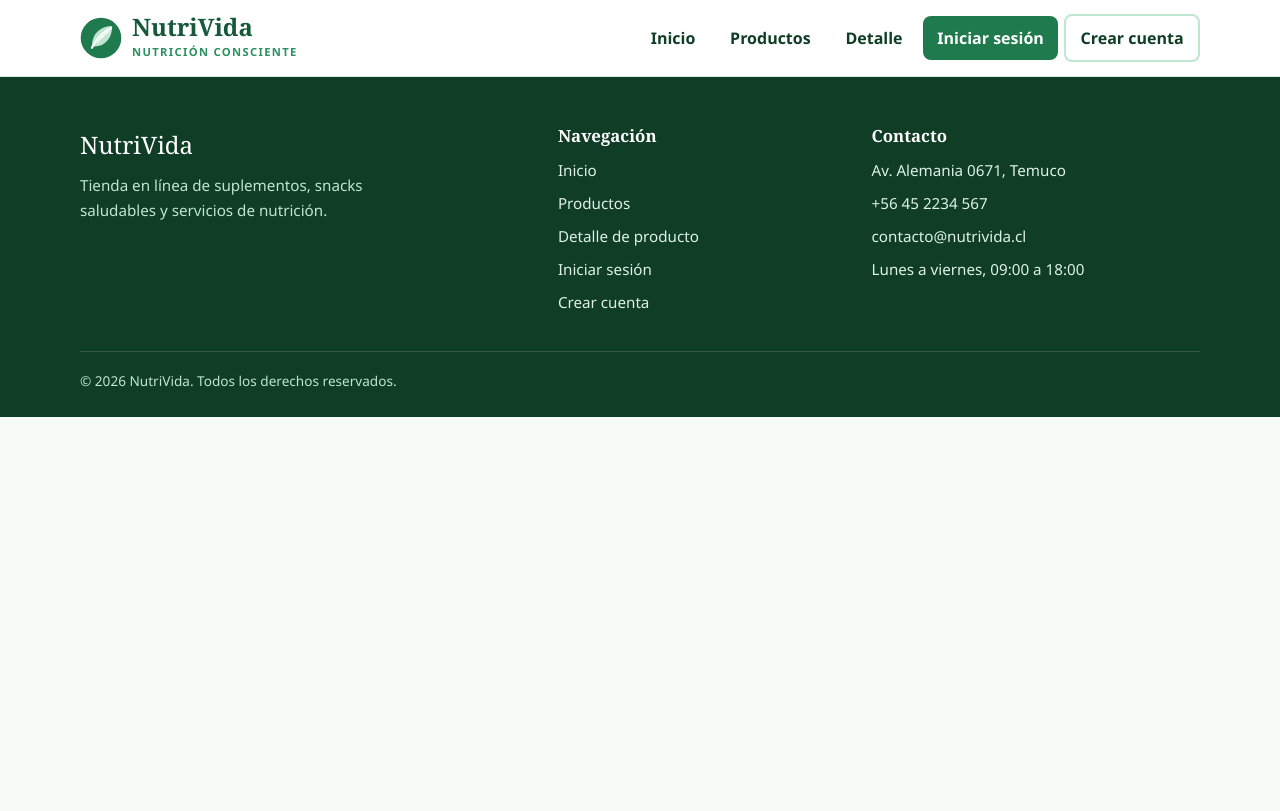
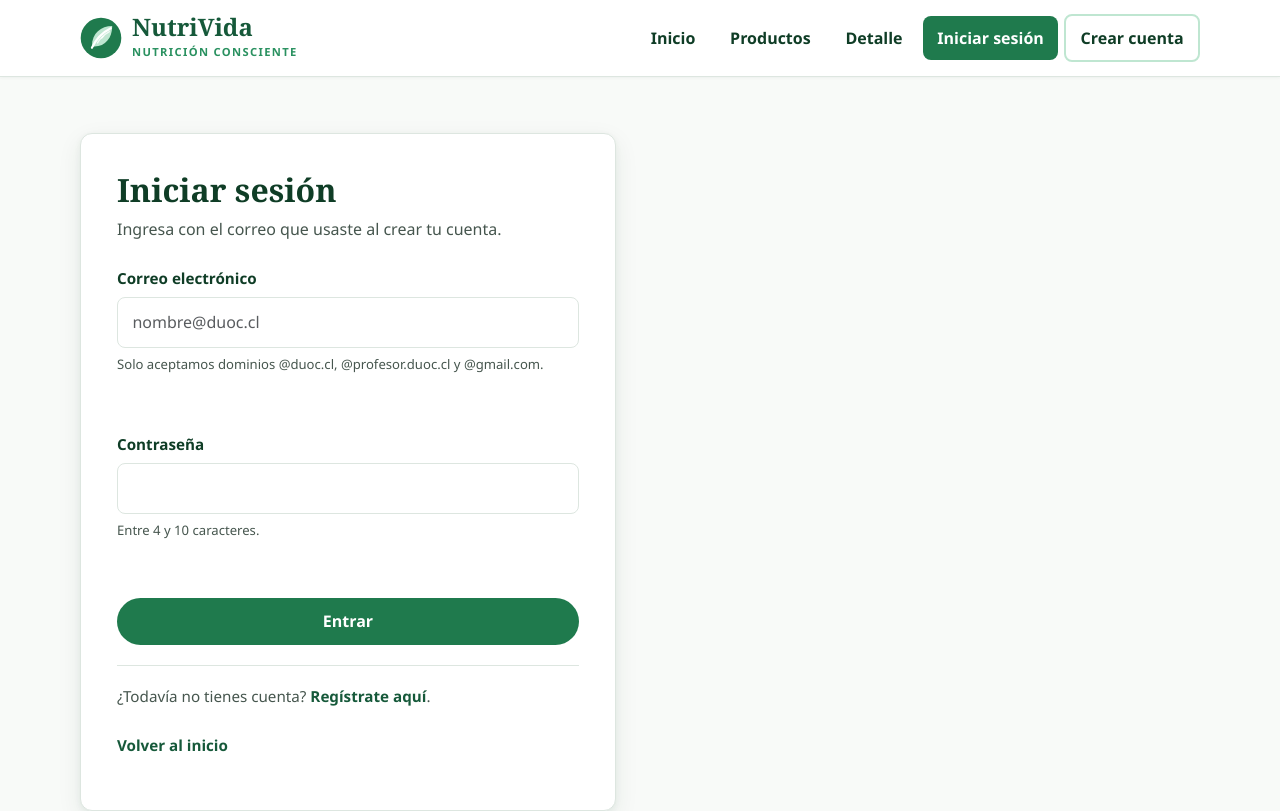
Before and after one commit to mwvv/nutrivida-react, a React (Vite) app: page /login in a window 1280 px wide. Shown: the top 811 px of the page. Built offline with nearby package versions, Linux system fonts and the light colour scheme.

Commit message:
feat: agregar página Login con sesión en localStorage

```diff
--- a/src/App.jsx
+++ b/src/App.jsx
@@ -1,13 +1,14 @@
 import { useState } from 'react'
-import { Routes, Route } from 'react-router-dom'
+import { Routes, Route, useNavigate } from 'react-router-dom'
 import 'bootstrap/dist/css/bootstrap.min.css'
 import './styles/estilos.css'
 import Navbar from './components/organisms/Navbar'
-import { itemsMenu } from './data/itemsMenu'
+import { itemsMenu, itemsMenuSesion } from './data/itemsMenu'
 import Footer from './components/organisms/Footer'
 import Index from './pages/Index'
 import Productos from './pages/Productos'
 import Producto from './pages/Producto'
+import Login from './pages/Login'
 import { productos as productosIniciales } from './data/productos'
 import Scrollpaginas from './utils/Scrollpaginas'
 
@@ -15,6 +16,18 @@ import Scrollpaginas from './utils/Scrollpaginas'
 function App() {
   const [productos] = useState(productosIniciales)
   const [carrito, setCarrito] = useState([])
+  const [sesion, setSesion] = useState(() => JSON.parse(localStorage.getItem('sesion')))
+  const navigate = useNavigate()
+
+  const iniciarSesion = (datos) => {
+    setSesion(datos)
+    navigate('/')
+  }
+
+  const cerrarSesion = () => {
+    localStorage.removeItem('sesion')
+    setSesion(null)
+  }
 
   const agregarAlCarrito = (id, cantidad) => {
     setCarrito((actual) => {
@@ -28,7 +41,7 @@ function App() {
 
   return (
     <>
-      <Navbar itemsMenu={itemsMenu} />
+      <Navbar itemsMenu={sesion ? itemsMenuSesion : itemsMenu} sesion={sesion} onCerrarSesion={cerrarSesion} />
       <Routes>
         <Route path="/" element={<Index productos={productos} />} />
         <Route path="/productos" element={<Productos productos={productos} />} />
@@ -36,6 +49,7 @@ function App() {
           path="/producto"
           element={<Producto productos={productos} carrito={carrito} agregarAlCarrito={agregarAlCarrito} />}
         />
+        <Route path="/login" element={<Login onLogin={iniciarSesion} />} />
       </Routes>
       <Footer />
       <Scrollpaginas />
--- /dev/null
+++ b/src/components/molecules/CampoFormulario.jsx
@@ -0,0 +1,20 @@
+import { Form } from 'react-bootstrap'
+
+function CampoFormulario({ id, label, ayuda, error, ref, ...control }) {
+    return (
+        <Form.Group className="campo">
+            <Form.Label htmlFor={id}>{label}</Form.Label>
+            <Form.Control
+                id={id}
+                name={id}
+                ref={ref}
+                className={error ? 'campo--error' : ''}
+                {...control}
+            />
+            {ayuda && <span className="campo__ayuda">{ayuda}</span>}
+            <p className="campo__error">{error}</p>
+        </Form.Group>
+    )
+}
+
+export default CampoFormulario
--- /dev/null
+++ b/src/components/organisms/FormularioLogin.jsx
@@ -0,0 +1,97 @@
+import { useRef, useState } from 'react'
+import { Button, Form } from 'react-bootstrap'
+import CampoFormulario from '../molecules/CampoFormulario'
+import { usuarios } from '../../data/usuarios'
+import { validarCorreo, validarContrasena } from '../../utils/validaciones'
+
+const validadores = {
+    correo: validarCorreo,
+    contrasena: validarContrasena,
+}
+
+function FormularioLogin({ onLogin }) {
+    const [valores, setValores] = useState({ correo: '', contrasena: '' })
+    const [errores, setErrores] = useState({ correo: '', contrasena: '' })
+    const [avisoError, setAvisoError] = useState('')
+    const refCorreo = useRef(null)
+    const refContrasena = useRef(null)
+
+    const cambiar = (evento) => {
+        setValores({ ...valores, [evento.target.name]: evento.target.value })
+    }
+
+    const validarCampo = (evento) => {
+        const { name, value } = evento.target
+        setErrores({ ...errores, [name]: validadores[name](value) })
+    }
+
+    const enviar = (evento) => {
+        evento.preventDefault()
+
+        const nuevosErrores = {
+            correo: validarCorreo(valores.correo),
+            contrasena: validarContrasena(valores.contrasena),
+        }
+        setErrores(nuevosErrores)
+
+        const primerError = Object.keys(nuevosErrores).find((campo) => nuevosErrores[campo])
+        if (primerError) {
+            setAvisoError('')
+            const campo = primerError === 'correo' ? refCorreo : refContrasena
+            campo.current.focus()
+            return
+        }
+
+        const correo = valores.correo.trim()
+        const usuario = usuarios.find((u) => u.correo === correo && u.contrasena === valores.contrasena)
+        if (!usuario) {
+            setAvisoError('Correo o contraseña incorrectos.')
+            return
+        }
+
+        const sesion = { correo: usuario.correo, nombre: usuario.nombre }
+        localStorage.setItem('sesion', JSON.stringify(sesion))
+        onLogin(sesion)
+    }
+
+    return (
+        <>
+            {avisoError && <p className="aviso aviso--error">{avisoError}</p>}
+
+            <Form className="formulario" noValidate onSubmit={enviar}>
+                <CampoFormulario
+                    id="correo"
+                    label="Correo electrónico"
+                    type="email"
+                    maxLength={100}
+                    placeholder="nombre@duoc.cl"
+                    value={valores.correo}
+                    onChange={cambiar}
+                    onBlur={validarCampo}
+                    ayuda="Solo aceptamos dominios @duoc.cl, @profesor.duoc.cl y @gmail.com."
+                    error={errores.correo}
+                    ref={refCorreo}
+                />
+
+                <CampoFormulario
+                    id="contrasena"
+                    label="Contraseña"
+                    type="password"
+                    maxLength={10}
+                    value={valores.contrasena}
+                    onChange={cambiar}
+                    onBlur={validarCampo}
+                    ayuda="Entre 4 y 10 caracteres."
+                    error={errores.contrasena}
+                    ref={refContrasena}
+                />
+
+                <Button bsPrefix="boton" variant="" className="boton--primario boton--ancho-total" type="submit">
+                    Entrar
+                </Button>
+            </Form>
+        </>
+    )
+}
+
+export default FormularioLogin
--- a/src/components/organisms/Navbar.jsx
+++ b/src/components/organisms/Navbar.jsx
@@ -1,6 +1,6 @@
 import { Link, NavLink } from 'react-router-dom'
 
-function Navbar({ itemsMenu }) {
+function Navbar({ itemsMenu, sesion, onCerrarSesion }) {
     return (
         <header className="encabezado">
             <div className="contenedor encabezado__barra">
@@ -25,6 +25,17 @@ function Navbar({ itemsMenu }) {
                                 </NavLink>
                             </li>
                         ))}
+                        {sesion && (
+                            <li>
+                                <button
+                                    type="button"
+                                    className="navegacion__enlace navegacion__enlace--destacado"
+                                    onClick={onCerrarSesion}
+                                >
+                                    Cerrar sesión
+                                </button>
+                            </li>
+                        )}
                     </ul>
                 </nav>
             </div>
--- /dev/null
+++ b/src/components/organisms/PanelFormulario.jsx
@@ -0,0 +1,18 @@
+function PanelFormulario({ titulo, intro, enlaces, children }) {
+    return (
+        <main id="contenido" className="pagina-cuenta">
+            <div className="contenedor cuenta-rejilla">
+                <section className="panel-formulario">
+                    <h1>{titulo}</h1>
+                    <p className="panel-formulario__intro">{intro}</p>
+
+                    {children}
+
+                    <div className="enlaces-formulario">{enlaces}</div>
+                </section>
+            </div>
+        </main>
+    )
+}
+
+export default PanelFormulario
--- a/src/data/itemsMenu.js
+++ b/src/data/itemsMenu.js
@@ -11,3 +11,11 @@ export const itemsMenu = [
     { to: '/registro', label: 'Crear cuenta', destacado: true },
 
 ]
+
+export const itemsMenuSesion = [
+    { to: '/', label: 'Inicio' },
+    { to: '/productos', label: 'Productos' },
+    { to: '/producto', label: 'Detalle' },
+    { to: '/perfil', label: 'Mi perfil' },
+    { to: '/admin', label: 'Panel' },
+]
--- /dev/null
+++ b/src/data/usuarios.js
@@ -0,0 +1,4 @@
+export const usuarios = [
+    { correo: 'admin@duoc.cl', contrasena: 'admin123', nombre: 'Administrador' },
+    { correo: 'cliente@gmail.com', contrasena: 'cliente123', nombre: 'Cliente' },
+]
--- /dev/null
+++ b/src/pages/Login.jsx
@@ -0,0 +1,22 @@
+import { Link } from 'react-router-dom'
+import PanelFormulario from '../components/organisms/PanelFormulario'
+import FormularioLogin from '../components/organisms/FormularioLogin'
+
+function Login({ onLogin }) {
+    return (
+        <PanelFormulario
+            titulo="Iniciar sesión"
+            intro="Ingresa con el correo que usaste al crear tu cuenta."
+            enlaces={
+                <>
+                    <p>¿Todavía no tienes cuenta? <Link to="/registro">Regístrate aquí</Link>.</p>
+                    <p><Link to="/">Volver al inicio</Link></p>
+                </>
+            }
+        >
+            <FormularioLogin onLogin={onLogin} />
+        </PanelFormulario>
+    )
+}
+
+export default Login
--- a/src/styles/estilos.css
+++ b/src/styles/estilos.css
@@ -1111,3 +1111,32 @@ textarea:focus-visible {
 .filtro-insignia[aria-pressed="true"] .insignia {
   box-shadow: 0 0 0 2px currentColor;
 }
+
+/* --- Ajustes para componentes de React Bootstrap en formularios --- */
+.campo .form-label {
+  margin-bottom: 0;
+}
+
+.campo .form-control {
+  line-height: inherit;
+}
+
+.campo .form-control:focus {
+  color: var(--negro-texto);
+  border-color: var(--verde-600);
+  box-shadow: 0 0 0 3px var(--verde-100);
+}
+
+.campo .form-control.campo--error {
+  border-color: var(--rojo-error);
+  background-color: #fdf4f3;
+}
+
+/* Botón "Cerrar sesión" del menú con el mismo aspecto que los enlaces */
+button.navegacion__enlace {
+  background: none;
+  font: inherit;
+  font-weight: 600;
+  line-height: inherit;
+  cursor: pointer;
+}
--- /dev/null
+++ b/src/utils/validaciones.js
@@ -0,0 +1,31 @@
+const CORREO_PERMITIDO = /^[^\s@]+@(duoc\.cl|profesor\.duoc\.cl|gmail\.com)$/
+
+const LARGO_MAXIMO_CORREO = 100
+const LARGO_MINIMO_CLAVE = 4
+const LARGO_MAXIMO_CLAVE = 10
+
+export function validarCorreo(valor) {
+    const correo = valor.trim()
+
+    if (correo === '') {
+        return 'Escribe tu correo electrónico.'
+    }
+    if (correo.length > LARGO_MAXIMO_CORREO) {
+        return 'El correo no puede tener más de ' + LARGO_MAXIMO_CORREO + ' caracteres.'
+    }
+    if (!CORREO_PERMITIDO.test(correo)) {
+        return 'Usa un correo terminado en @duoc.cl, @profesor.duoc.cl o @gmail.com.'
+    }
+    return ''
+}
+
+// En la contraseña no se usa trim(): un espacio puede ser parte de la clave.
+export function validarContrasena(valor) {
+    if (valor === '') {
+        return 'Escribe tu contraseña.'
+    }
+    if (valor.length < LARGO_MINIMO_CLAVE || valor.length > LARGO_MAXIMO_CLAVE) {
+        return 'La contraseña debe tener entre ' + LARGO_MINIMO_CLAVE + ' y ' + LARGO_MAXIMO_CLAVE + ' caracteres.'
+    }
+    return ''
+}
```
Also changed, not shown: src/utils/RutaProtegida.jsx (added, +10 -0 lines).
